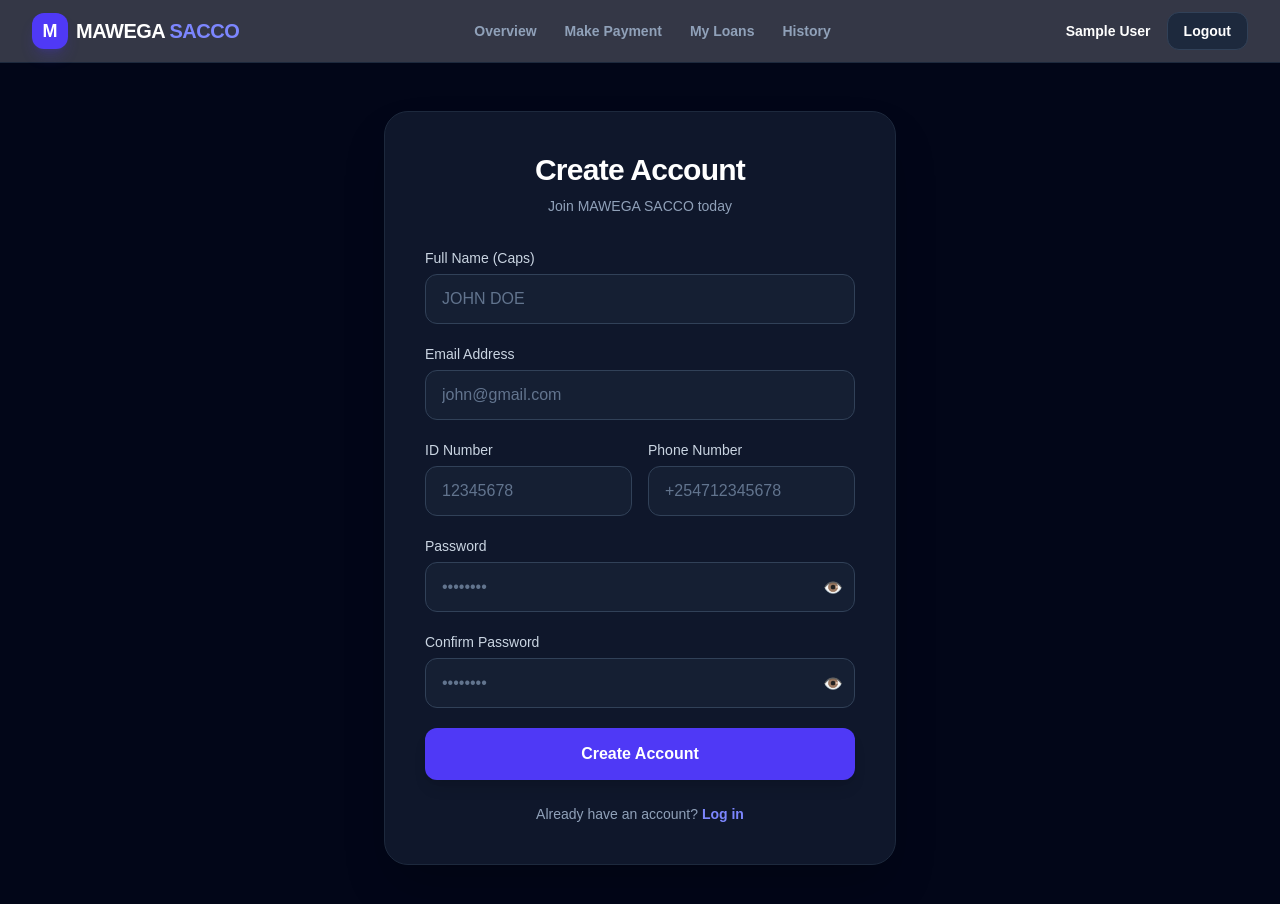
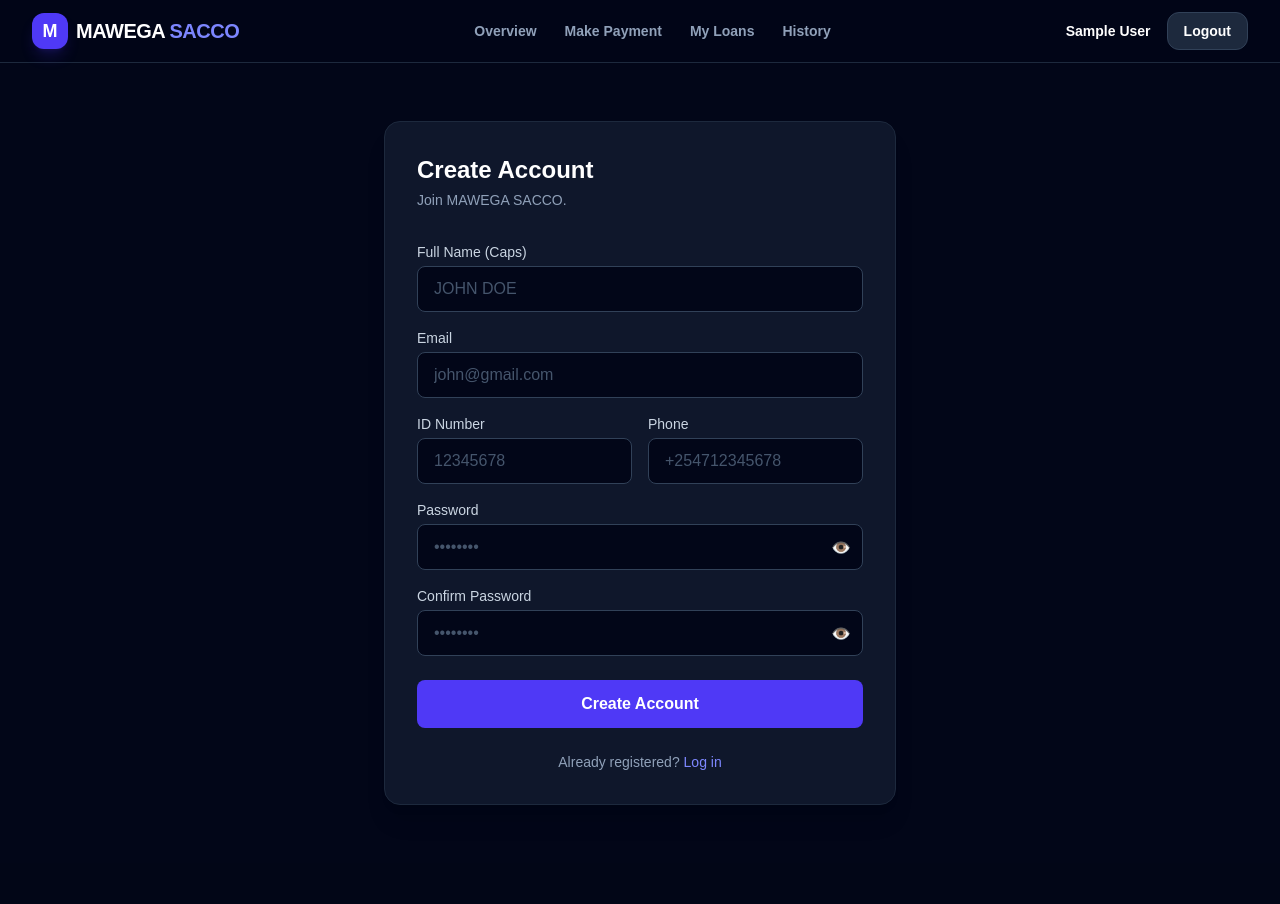
Before and after one commit to GeraldM9376/Family-sacco, a Next.js app: page /signup in a window 1280 px wide. Shown: the top 904 px of the page. After the commit the page ends 863 px from the top, so only its background shows below. Built offline with nearby package versions, Linux system fonts and the light colour scheme; no server answers; sample sign-in values are in the browser's storage.

Commit message:
Forced absolute dark mode with serious professional theme

```diff
--- a/src/app/globals.css
+++ b/src/app/globals.css
@@ -49,3 +49,18 @@ body {
   -webkit-backdrop-filter: blur(16px);
   border: 1px solid rgba(255, 255, 255, 0.1);
 }
+/* Force absolute dark mode - overrides browser defaults */
+html, body {
+  background-color: #020617 !important;
+  color: #f1f5f9 !important;
+}
+
+/* Standardize scrollbars for the dark theme */
+::-webkit-scrollbar { width: 8px; height: 8px; }
+::-webkit-scrollbar-track { background: #0f172a; }
+::-webkit-scrollbar-thumb { background: #334155; border-radius: 4px; }
+::-webkit-scrollbar-thumb:hover { background: #475569; }
+
+/* Mobile nav scroll fix */
+.hide-scrollbar::-webkit-scrollbar { display: none; }
+.hide-scrollbar { -ms-overflow-style: none; scrollbar-width: none; }
--- a/src/app/layout.tsx
+++ b/src/app/layout.tsx
@@ -6,7 +6,7 @@ import { Suspense } from "react";
 
 export const metadata: Metadata = {
   title: "MAWEGA SACCO",
-  description: "Premium Savings & Loans",
+  description: "Secure Savings & Loans",
 };
 
 export const viewport: Viewport = {
@@ -14,12 +14,13 @@ export const viewport: Viewport = {
   width: "device-width",
   initialScale: 1,
   maximumScale: 1,
+  colorScheme: "dark",
 };
 
 export default function RootLayout({ children }: { children: React.ReactNode }) {
   return (
-    <html lang="en" style={{ colorScheme: "dark" }}>
-      <body className="min-h-screen bg-slate-950 text-slate-100 antialiased selection:bg-indigo-500/30 selection:text-indigo-200">
+    <html lang="en" className="dark" style={{ colorScheme: "dark", backgroundColor: "#020617" }}>
+      <body className="min-h-screen bg-slate-950 text-slate-100 antialiased selection:bg-indigo-500/30 selection:text-indigo-200" style={{ backgroundColor: "#020617" }}>
         <Providers>
           <Suspense fallback={<div className="p-6 text-center text-slate-400">Loading...</div>}>
             <Nav />
--- a/src/app/signup/page.tsx
+++ b/src/app/signup/page.tsx
@@ -8,23 +8,13 @@ export default function SignupPage() {
   const router = useRouter();
   const [msg, setMsg] = useState<{ text: string; type: "error" | "success" } | null>(null);
   const [loading, setLoading] = useState(false);
-
   const [showPass, setShowPass] = useState(false);
   const [showConfirm, setShowConfirm] = useState(false);
-
-  const [form, setForm] = useState({
-    fullName: "",
-    email: "",
-    idNumber: "",
-    phone: "",
-    password: "",
-    confirm: "",
-  });
+  const [form, setForm] = useState({ fullName: "", email: "", idNumber: "", phone: "", password: "", confirm: "" });
 
   const handleChange = (e: React.ChangeEvent<HTMLInputElement>) => {
     let val = e.target.value;
     const name = e.target.name;
-
     if (name === "fullName") val = val.toUpperCase();
     if (name === "email") val = val.toLowerCase();
     if (name === "phone") {
@@ -32,7 +22,6 @@ export default function SignupPage() {
       if (val.startsWith("07") || val.startsWith("01")) val = "+254" + val.substring(1);
     }
     if (name === "idNumber") val = val.replace(/\D/g, "");
-
     setForm({ ...form, [name]: val });
   };
 
@@ -46,12 +35,10 @@ export default function SignupPage() {
   async function onSubmit(e: React.FormEvent<HTMLFormElement>) {
     e.preventDefault();
     if (!isValidName || !isValidEmail || !isValidId || !isValidPhone || !isValidPass || !doPasswordsMatch) {
-      return setMsg({ text: "Please fix the errors above before submitting.", type: "error" });
+      return setMsg({ text: "Please fix the errors above.", type: "error" });
     }
-
     setMsg(null);
     setLoading(true);
-
     const res = await fetch("/api/signup", {
       method: "POST",
       headers: { "Content-Type": "application/json" },
@@ -59,80 +46,58 @@ export default function SignupPage() {
     });
     const data = await res.json();
     setLoading(false);
-
     if (!res.ok) return setMsg({ text: data.error, type: "error" });
-
-    setMsg({ text: "Account created! Password sent to your email. Redirecting...", type: "success" });
+    setMsg({ text: "Account created! Redirecting...", type: "success" });
     setTimeout(() => router.push("/login"), 2500);
   }
 
   return (
     <div className="min-h-screen w-full bg-slate-950 flex items-center justify-center p-4 py-12">
-      <div className="w-full max-w-lg bg-slate-900 rounded-3xl border border-slate-800 shadow-2xl p-8 md:p-10">
-        <div className="text-center mb-8">
-          <h1 className="text-3xl font-bold text-white tracking-tight">Create Account</h1>
-          <p className="text-sm text-slate-400 mt-2">Join MAWEGA SACCO today</p>
+      <div className="w-full max-w-lg bg-slate-900 rounded-2xl border border-slate-800 shadow-xl p-8">
+        <div className="mb-8">
+          <h1 className="text-2xl font-bold text-white">Create Account</h1>
+          <p className="text-sm text-slate-400 mt-1">Join MAWEGA SACCO.</p>
         </div>
 
-        <form onSubmit={onSubmit} className="space-y-5">
+        <form onSubmit={onSubmit} className="space-y-4">
           <div>
-            <label className="mb-1.5 block text-sm font-medium text-slate-300">Full Name (Caps)</label>
-            <input name="fullName" value={form.fullName} onChange={handleChange} placeholder="JOHN DOE" required
-              className={`w-full rounded-xl border bg-slate-800/50 px-4 py-3 text-white placeholder-slate-500 outline-none transition-all focus:bg-slate-800 focus:border-indigo-500 ${form.fullName ? (isValidName ? 'border-emerald-500' : 'border-red-500') : 'border-slate-700'}`} />
+            <label className="mb-1 block text-sm font-medium text-slate-300">Full Name (Caps)</label>
+            <input name="fullName" value={form.fullName} onChange={handleChange} placeholder="JOHN DOE" required className="w-full rounded-lg border border-slate-700 bg-slate-950 px-4 py-2.5 text-white placeholder-slate-600 outline-none focus:border-indigo-500" />
           </div>
-
           <div>
-            <label className="mb-1.5 block text-sm font-medium text-slate-300">Email Address</label>
-            <input name="email" type="email" value={form.email} onChange={handleChange} placeholder="john@gmail.com" required
-              className={`w-full rounded-xl border bg-slate-800/50 px-4 py-3 text-white placeholder-slate-500 outline-none transition-all focus:bg-slate-800 focus:border-indigo-500 ${form.email ? (isValidEmail ? 'border-emerald-500' : 'border-red-500') : 'border-slate-700'}`} />
+            <label className="mb-1 block text-sm font-medium text-slate-300">Email</label>
+            <input name="email" type="email" value={form.email} onChange={handleChange} placeholder="john@gmail.com" required className="w-full rounded-lg border border-slate-700 bg-slate-950 px-4 py-2.5 text-white placeholder-slate-600 outline-none focus:border-indigo-500" />
           </div>
-
           <div className="grid grid-cols-2 gap-4">
             <div>
-              <label className="mb-1.5 block text-sm font-medium text-slate-300">ID Number</label>
-              <input name="idNumber" value={form.idNumber} onChange={handleChange} placeholder="12345678" required
-                className={`w-full rounded-xl border bg-slate-800/50 px-4 py-3 text-white placeholder-slate-500 outline-none transition-all focus:bg-slate-800 focus:border-indigo-500 ${form.idNumber ? (isValidId ? 'border-emerald-500' : 'border-red-500') : 'border-slate-700'}`} />
+              <label className="mb-1 block text-sm font-medium text-slate-300">ID Number</label>
+              <input name="idNumber" value={form.idNumber} onChange={handleChange} placeholder="12345678" required className="w-full rounded-lg border border-slate-700 bg-slate-950 px-4 py-2.5 text-white placeholder-slate-600 outline-none focus:border-indigo-500" />
             </div>
             <div>
-              <label className="mb-1.5 block text-sm font-medium text-slate-300">Phone Number</label>
-              <input name="phone" value={form.phone} onChange={handleChange} placeholder="+254712345678" required
-                className={`w-full rounded-xl border bg-slate-800/50 px-4 py-3 text-white placeholder-slate-500 outline-none transition-all focus:bg-slate-800 focus:border-indigo-500 ${form.phone ? (isValidPhone ? 'border-emerald-500' : 'border-red-500') : 'border-slate-700'}`} />
+              <label className="mb-1 block text-sm font-medium text-slate-300">Phone</label>
+              <input name="phone" value={form.phone} onChange={handleChange} placeholder="+254712345678" required className="w-full rounded-lg border border-slate-700 bg-slate-950 px-4 py-2.5 text-white placeholder-slate-600 outline-none focus:border-indigo-500" />
             </div>
           </div>
-
           <div>
-            <label className="mb-1.5 block text-sm font-medium text-slate-300">Password</label>
+            <label className="mb-1 block text-sm font-medium text-slate-300">Password</label>
             <div className="relative">
-              <input name="password" type={showPass ? "text" : "password"} value={form.password} onChange={handleChange} placeholder="••••••••" required
-                className={`w-full rounded-xl border bg-slate-800/50 px-4 py-3 pr-12 text-white placeholder-slate-500 outline-none transition-all focus:bg-slate-800 focus:border-indigo-500 ${form.password ? (isValidPass ? 'border-emerald-500' : 'border-amber-500') : 'border-slate-700'}`} />
-              <button type="button" onClick={() => setShowPass(!showPass)} className="absolute right-3 top-3.5 text-slate-400 hover:text-white">
-                {showPass ? "🙈" : "👁️"}
-              </button>
+              <input name="password" type={showPass ? "text" : "password"} value={form.password} onChange={handleChange} placeholder="••••••••" required className="w-full rounded-lg border border-slate-700 bg-slate-950 px-4 py-2.5 pr-12 text-white placeholder-slate-600 outline-none focus:border-indigo-500" />
+              <button type="button" onClick={() => setShowPass(!showPass)} className="absolute right-3 top-3 text-slate-500 hover:text-white">👁️</button>
             </div>
           </div>
-
           <div>
-            <label className="mb-1.5 block text-sm font-medium text-slate-300">Confirm Password</label>
+            <label className="mb-1 block text-sm font-medium text-slate-300">Confirm Password</label>
             <div className="relative">
-              <input name="confirm" type={showConfirm ? "text" : "password"} value={form.confirm} onChange={handleChange} placeholder="••••••••" required
-                className={`w-full rounded-xl border bg-slate-800/50 px-4 py-3 pr-12 text-white placeholder-slate-500 outline-none transition-all focus:bg-slate-800 focus:border-indigo-500 ${form.confirm ? (doPasswordsMatch ? 'border-emerald-500' : 'border-red-500') : 'border-slate-700'}`} />
-              <button type="button" onClick={() => setShowConfirm(!showConfirm)} className="absolute right-3 top-3.5 text-slate-400 hover:text-white">
-                {showConfirm ? "🙈" : "👁️"}
-              </button>
+              <input name="confirm" type={showConfirm ? "text" : "password"} value={form.confirm} onChange={handleChange} placeholder="••••••••" required className="w-full rounded-lg border border-slate-700 bg-slate-950 px-4 py-2.5 pr-12 text-white placeholder-slate-600 outline-none focus:border-indigo-500" />
+              <button type="button" onClick={() => setShowConfirm(!showConfirm)} className="absolute right-3 top-3 text-slate-500 hover:text-white">👁️</button>
             </div>
           </div>
-
           <Message text={msg?.text} type={msg?.type} />
-
-          <button disabled={loading}
-            className="w-full rounded-xl bg-indigo-600 py-3.5 font-bold text-white shadow-lg transition-all hover:bg-indigo-500 disabled:opacity-60 flex justify-center items-center gap-2 mt-2">
-            {loading ? <><span className="animate-spin h-5 w-5 border-2 border-white border-t-transparent rounded-full"></span> Creating Account…</> : "Create Account"}
+          <button disabled={loading} className="w-full rounded-lg bg-indigo-600 py-3 font-semibold text-white hover:bg-indigo-500 transition disabled:opacity-50 mt-2">
+            {loading ? "Creating Account..." : "Create Account"}
           </button>
         </form>
-
-        <p className="mt-6 text-center text-sm text-slate-400">
-          Already have an account? <Link href="/login" className="text-indigo-400 font-bold hover:underline">Log in</Link>
-        </p>
+        <p className="mt-6 text-center text-sm text-slate-400">Already registered? <Link href="/login" className="text-indigo-400 hover:underline">Log in</Link></p>
       </div>
     </div>
   );
```
Also changed, not shown: src/app/admin/page.tsx (+45 -57 lines), src/app/dashboard/page.tsx (+29 -36 lines), src/app/login/page.tsx (+14 -26 lines).
